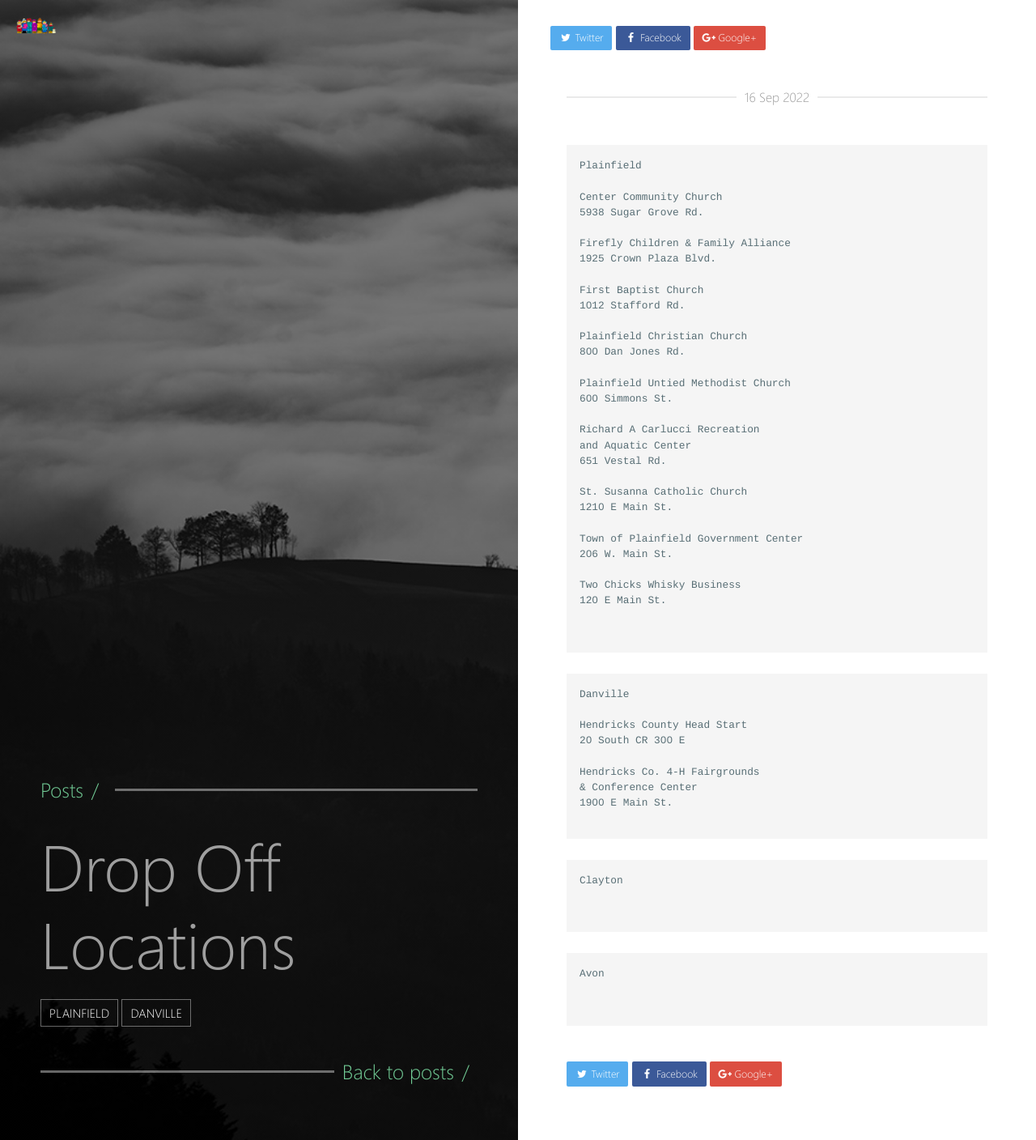
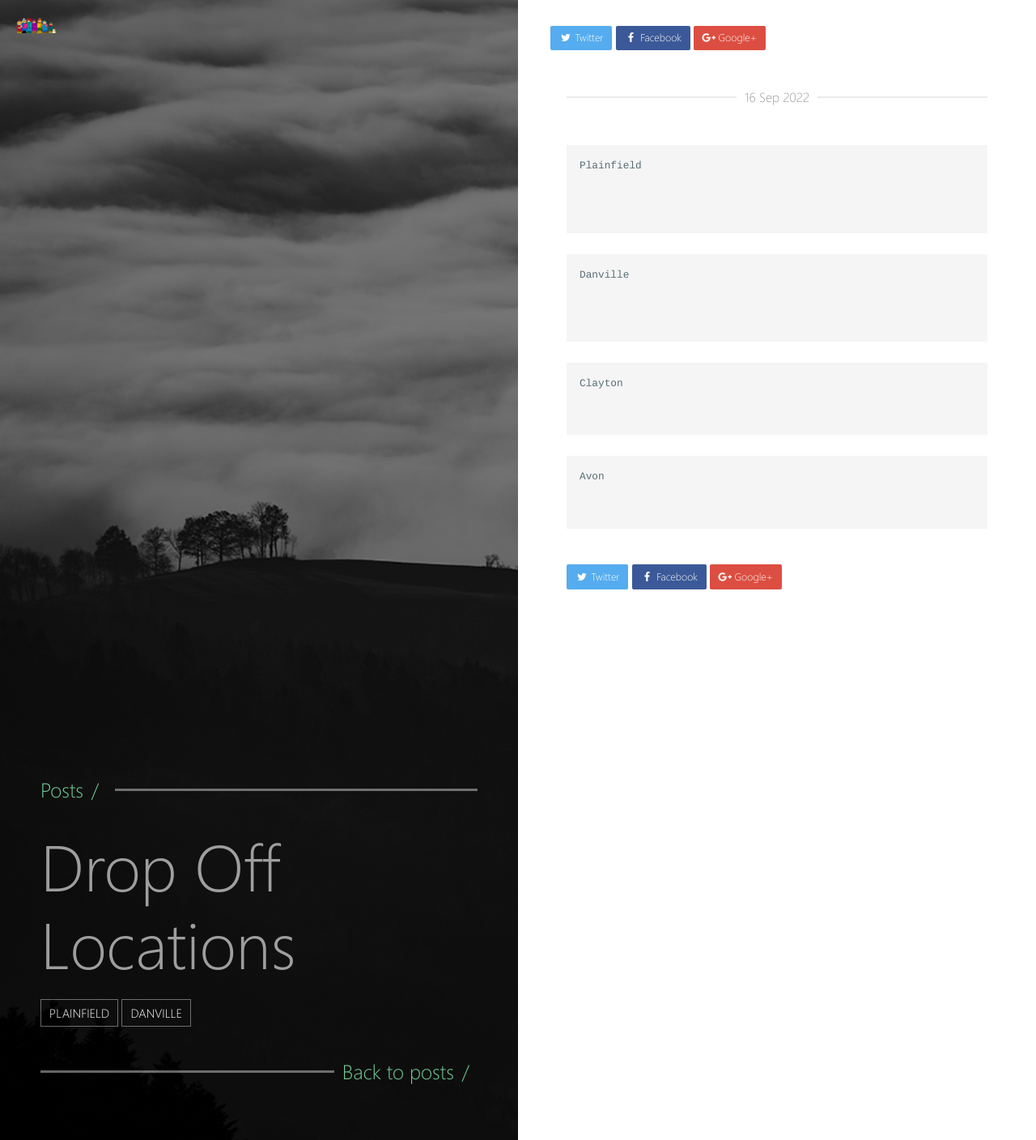
Before and after one commit to Bwaite43/bundleemup.com, a Jekyll site: the page built from _posts/2022-9-16-dropoff-locations.md, in a window 1280 px wide. Shown: the whole page at 81% size. Built offline with Jekyll 4.4.1, drawn with Linux system fonts in a browser that asks for light colours.

Commit message:
Update 2022-9-16-dropoff-locations.md

`````diff
--- a/_posts/2022-9-16-dropoff-locations.md
+++ b/_posts/2022-9-16-dropoff-locations.md
@@ -11,33 +11,6 @@
 ````
 Plainfield
 
-Center Community Church
-5938 Sugar Grove Rd.
-
-Firefly Children & Family Alliance
-1925 Crown Plaza Blvd.
-
-First Baptist Church
-1012 Stafford Rd.
-
-Plainfield Christian Church
-800 Dan Jones Rd.
-
-Plainfield Untied Methodist Church
-600 Simmons St.
-
-Richard A Carlucci Recreation
-and Aquatic Center
-651 Vestal Rd.
-
-St. Susanna Catholic Church
-1210 E Main St.
-
-Town of Plainfield Government Center
-206 W. Main St.
-
-Two Chicks Whisky Business
-120 E Main St.
 
 
 ````
@@ -46,12 +19,7 @@
 ````
 Danville
 
-Hendricks County Head Start
-20 South CR 300 E
 
-Hendricks Co. 4-H Fairgrounds
-& Conference Center
-1900 E Main St.
 
 ````
 
`````
